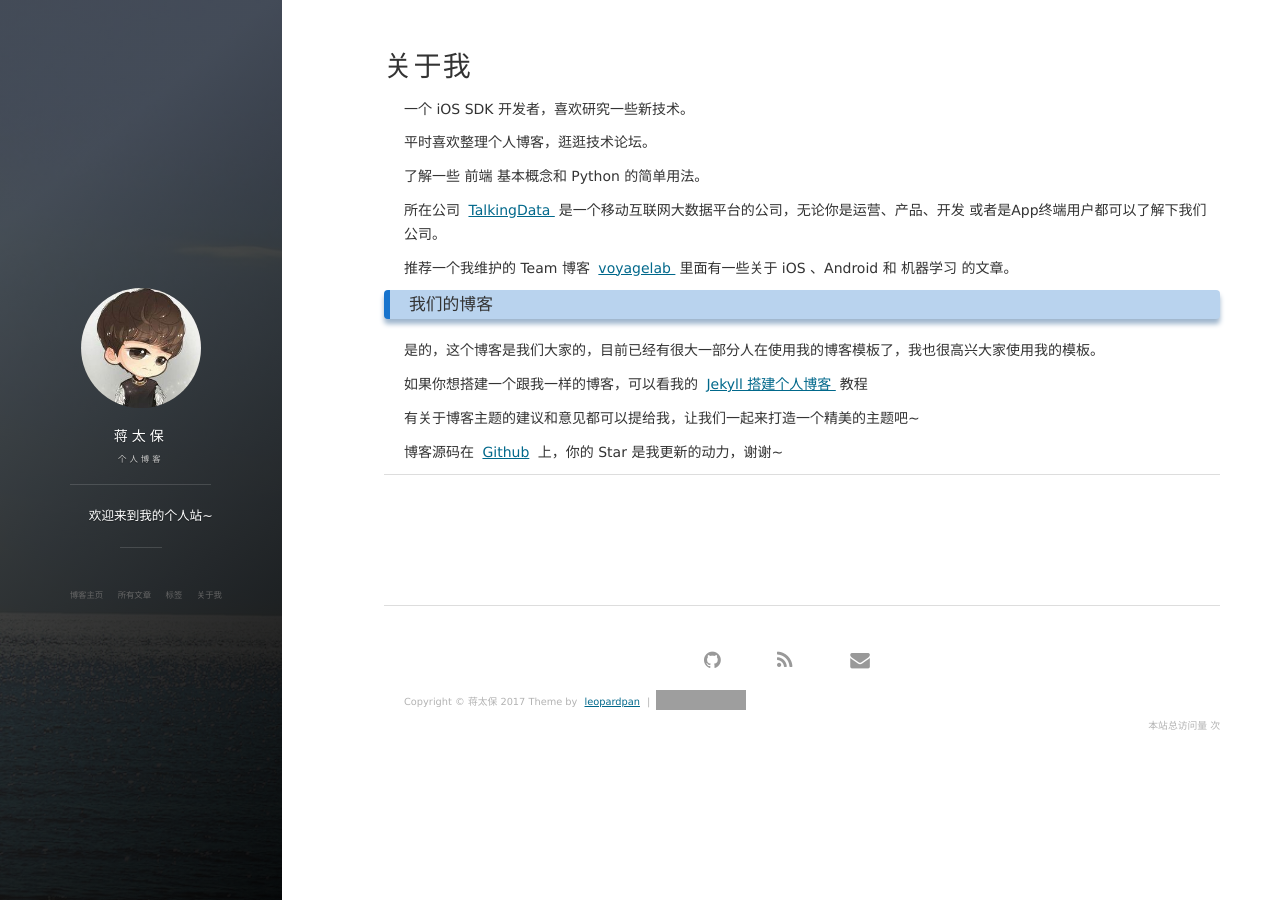
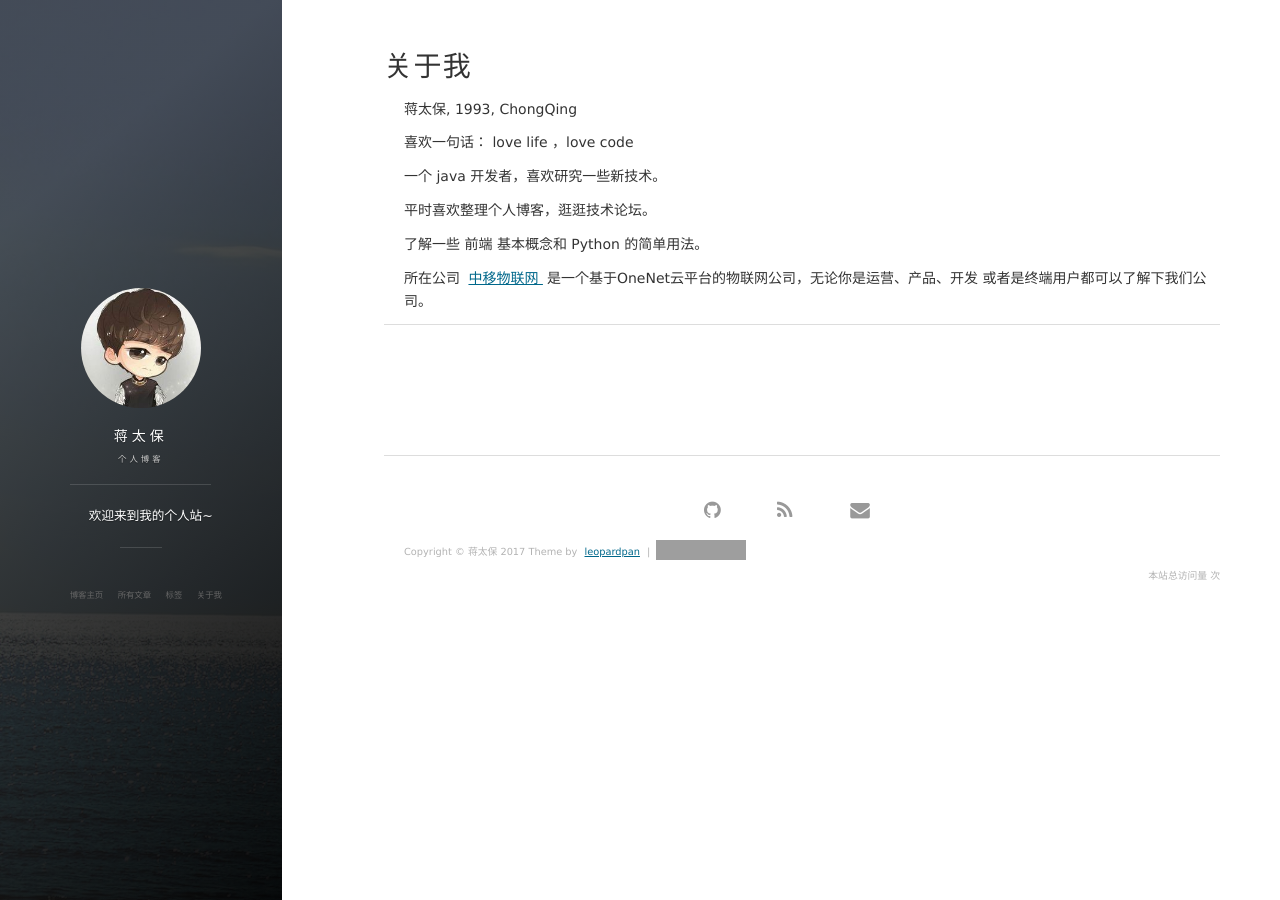
Before and after one commit to jian9ta1ba0/jtbadbb.github.io, a Jekyll site: the page built from about.md, in a window 1280 px wide. Built offline with Jekyll 4.4.1, drawn with Linux system fonts in a browser that asks for light colours; nearby versions of some CDN libraries; comment, search, counter and statistics services are not loaded; grey boxes are pictures that could not be loaded.

Commit message:
Update about.md

```diff
--- a/about.md
+++ b/about.md
@@ -2,8 +2,16 @@
 layout: page
 title: 关于我
 ---
+<p>
+蒋太保, 1993, ChongQing
 
-一个 iOS SDK 开发者，喜欢研究一些新技术。
+<p>
+喜欢一句话：
+love life ，love code
+
+<p>
+一个 java 开发者，喜欢研究一些新技术。
+
 <p>
 平时喜欢整理个人博客，逛逛技术论坛。
 <p>
@@ -12,41 +20,11 @@ title: 关于我
 <p>
 
 所在公司
-<a target="_blank" href="https://www.talkingdata.com/"> TalkingData </a>
-是一个移动互联网大数据平台的公司，无论你是运营、产品、开发 或者是App终端用户都可以了解下我们公司。
-<p>
-
-推荐一个我维护的 Team 博客
-<a target="_blank" href="http://talkingdata.me/"> voyagelab </a>
-里面有一些关于 iOS 、Android 和 机器学习 的文章。
-
-<p>
-
-<h3> 我们的博客 </h3>
-
-<p>
-
-是的，这个博客是我们大家的，目前已经有很大一部分人在使用我的博客模板了，我也很高兴大家使用我的模板。
-
-<p>
-
-如果你想搭建一个跟我一样的博客，可以看我的
-<a href="/2016/10/jekyll_tutorials1/"> Jekyll 搭建个人博客 </a>
-教程
-
-<p>
-
-有关于博客主题的建议和意见都可以提给我，让我们一起来打造一个精美的主题吧~
-
-<p>
-
-博客源码在 <a target="_blank" href='https://github.com/leopardpan/leopardpan.github.io/'>Github</a> 上，你的 Star 是我更新的动力，谢谢~
+<a target="_blank" href="http://iot.10086.cn/cn/"> 中移物联网 </a>
+是一个基于OneNet云平台的物联网公司，无论你是运营、产品、开发 或者是终端用户都可以了解下我们公司。
 
 <p>
 
 <p>
 
-<p>
-
-
 {% include comments.html %}
```
